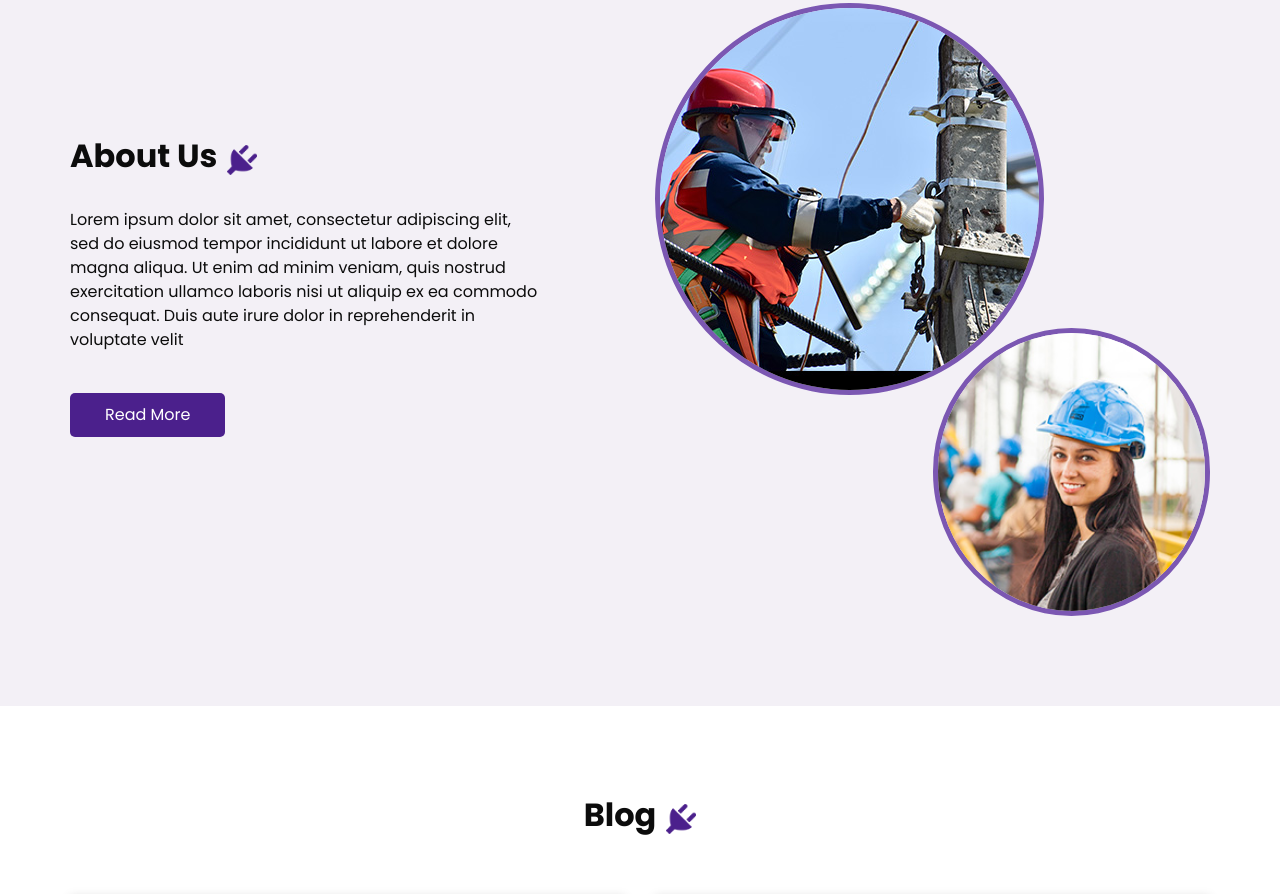
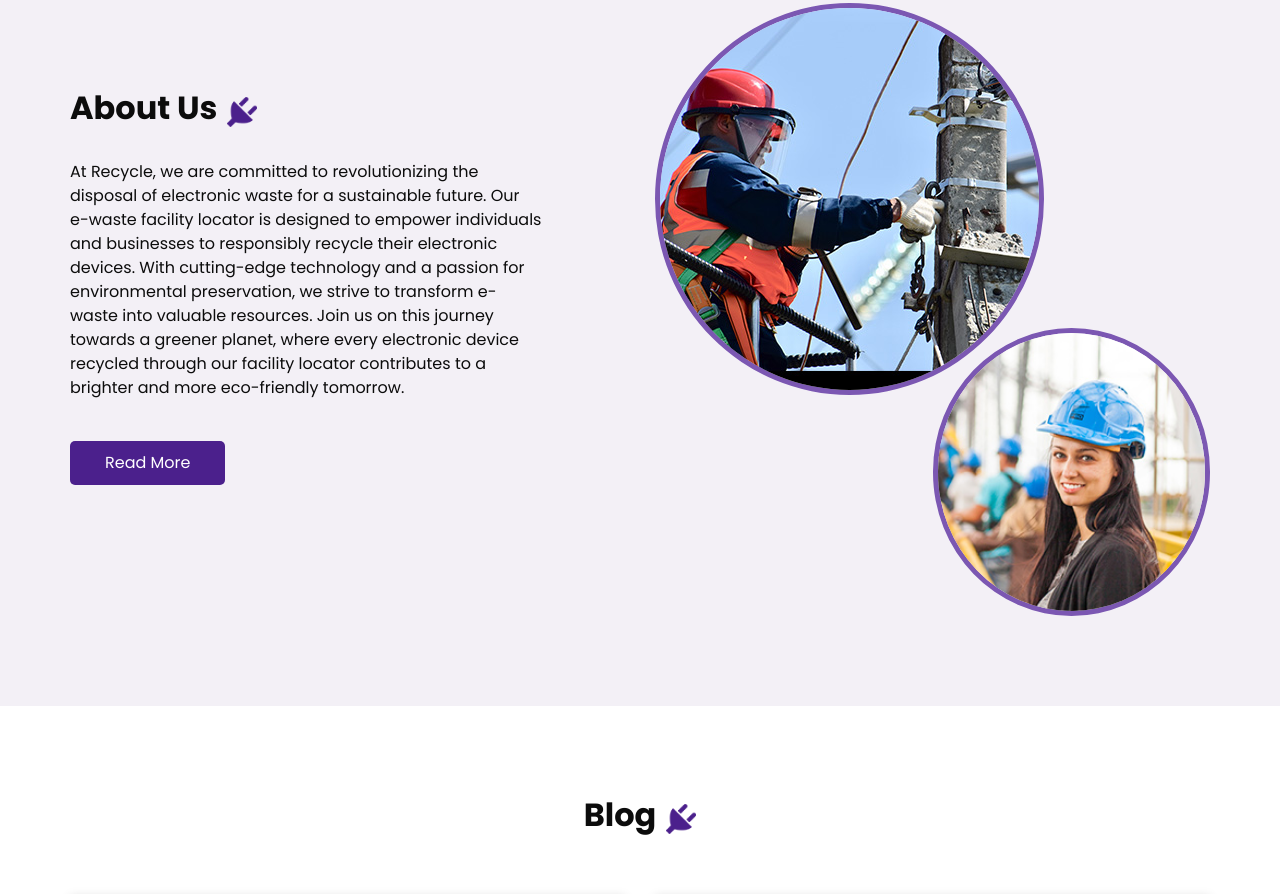
Before and after one commit to akash9550059637/ewaste-facility.github.io, a plain HTML site: page index.html in a window 1280 px wide. Shown: the part 2562-3456 px from the top of the page. Drawn offline with nearby package versions, Linux system fonts and the light colour scheme; a script that the page names is missing; files whose address does not match are found by name.

Commit message:
Update index.html

```diff
--- a/index.html
+++ b/index.html
@@ -299,11 +299,7 @@
               <img src=" plug.png" alt="">
             </div>
             <p>
-              Lorem ipsum dolor sit amet, consectetur adipiscing elit, sed do
-              eiusmod tempor incididunt ut labore et dolore magna aliqua. Ut
-              enim ad minim veniam, quis nostrud exercitation ullamco laboris
-              nisi ut aliquip ex ea commodo consequat. Duis aute irure dolor
-              in reprehenderit in voluptate velit
+              At Recycle, we are committed to revolutionizing the disposal of electronic waste for a sustainable future. Our e-waste facility locator is designed to empower individuals and businesses to responsibly recycle their electronic devices. With cutting-edge technology and a passion for environmental preservation, we strive to transform e-waste into valuable resources. Join us on this journey towards a greener planet, where every electronic device recycled through our facility locator contributes to a brighter and more eco-friendly tomorrow.
             </p>
             <a href="">
               Read More
```
